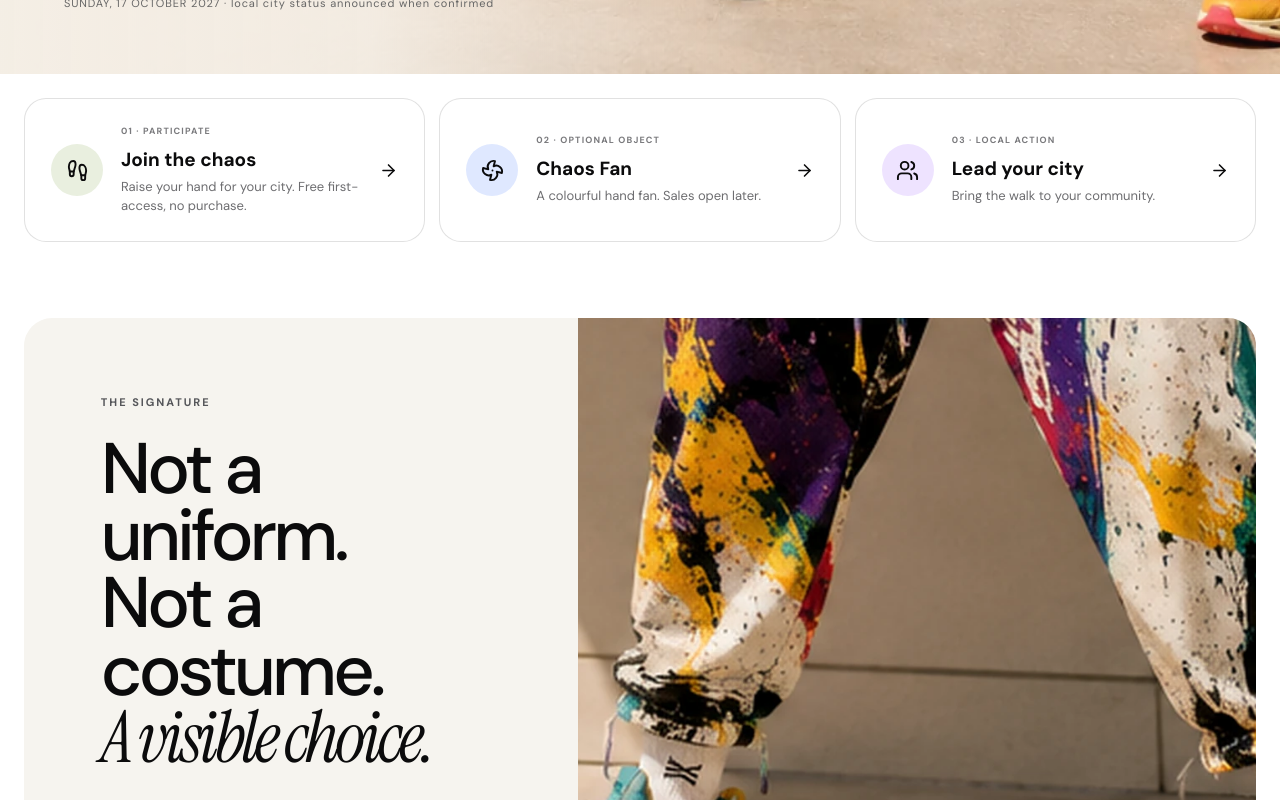
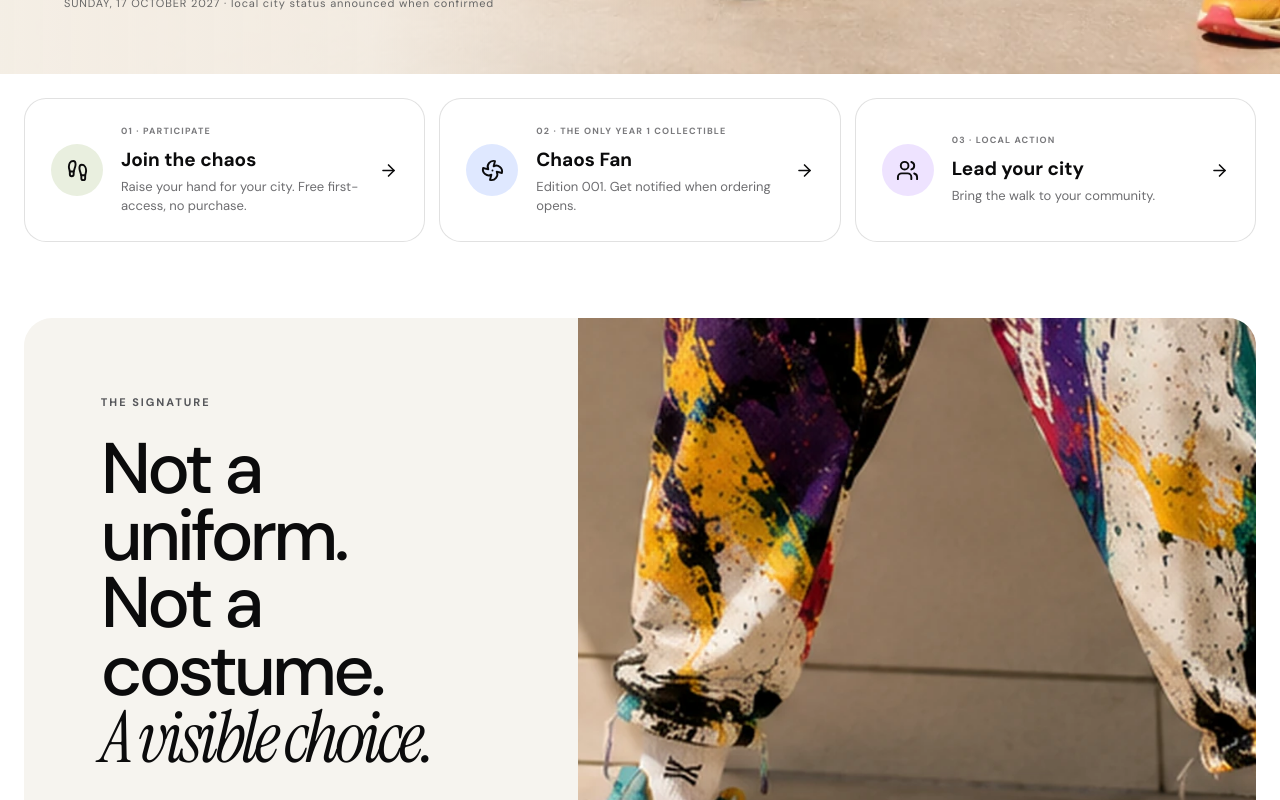
Before and after one commit to unikmo/planethike, a Next.js app: page / in a window 1280 px wide. Shown: the part 1440-2240 px from the top of the page. Built offline with nearby package versions, Linux system fonts and the light colour scheme; no server answers.

Commit message:
copy(planethike): align all Fan-only first-access claims

```diff
--- a/app/page.tsx
+++ b/app/page.tsx
@@ -54,7 +54,7 @@ export default function Home() {
         </a>
         <a href="/shop" className="luxPath">
           <span className="luxPathIcon luxPathIconBlue"><Fan size={23}/></span>
-          <div><small>02 · OPTIONAL OBJECT</small><strong>Chaos Fan</strong><p>A colourful hand fan. Sales open later.</p></div>
+          <div><small>02 · THE ONLY YEAR 1 COLLECTIBLE</small><strong>Chaos Fan</strong><p>Edition 001. Get notified when ordering opens.</p></div>
           <ArrowRight size={19}/>
         </a>
         <a href="/city-leads" className="luxPath">
@@ -106,7 +106,7 @@ export default function Home() {
           <p className="luxEyebrow luxEyebrowLight">THE CHAOS FAN · EDITION 001</p>
           <h2>The official accessory<br/>of unofficial chaos.</h2>
           <p>One city. Thousands of mismatched shoes. One unmistakable Fan in the air. Chaos Fan Edition 001 is the collectible you’ll want in the group photo and long after the walk. Completely optional: the walk is free, with or without one.</p>
-          <div className="luxStatus"><span className="luxStatusDot"/> Sales are not open yet</div>
+          <div className="luxStatus"><span className="luxStatusDot"/> The only Edition 001 collectible · Orders not open yet</div>
           <a className="luxButton luxButtonLight" href="#join">Get first access to Edition 001 <ArrowRight size={17}/></a>
           <a className="luxFanDetailsLink" href="/shop">Explore the Chaos Fan <ArrowRight size={15}/></a>
         </div>
```
